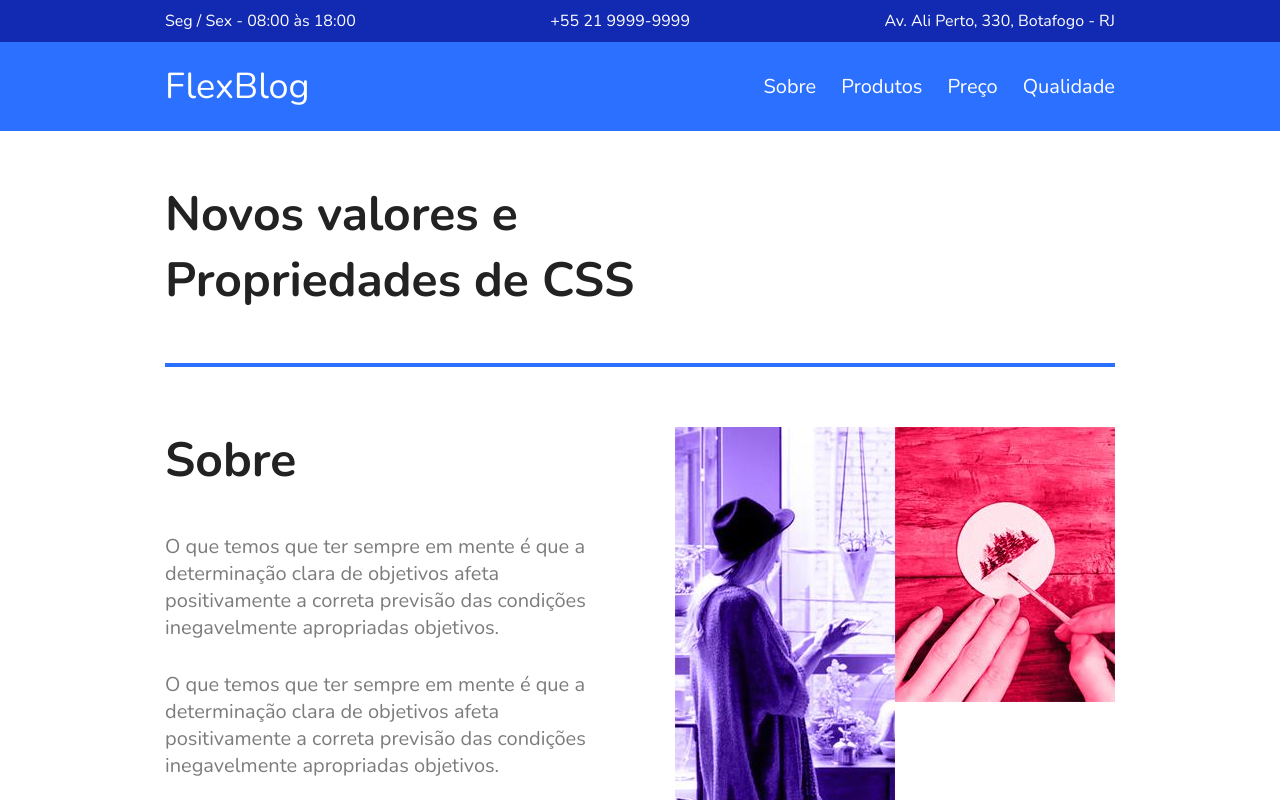
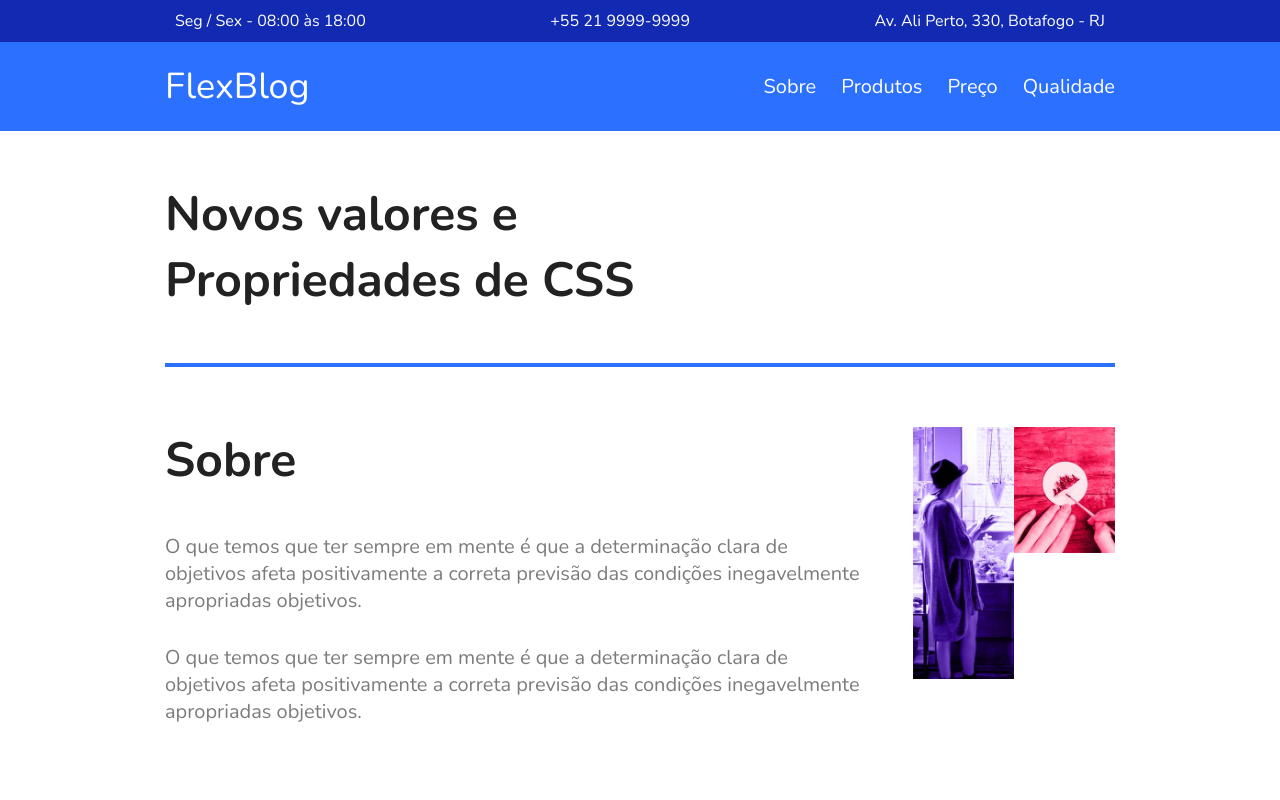
Before and after one commit to thiagorodriguezdev/FlexBlog, a plain HTML site: page index.html in a window 1280 px wide. Shown: the top 800 px of the page. Drawn offline with nearby package versions, Linux system fonts and the light colour scheme.

Commit message:
update style.css

```diff
--- a/css/style.css
+++ b/css/style.css
@@ -21,26 +21,44 @@ body {
   color: #222;
 }
 
+ul {
+  list-style: none;
+}
+
+a {
+  text-decoration: none;
+}
+
+img {
+  display: block;
+  max-width: 100%;
+}
+
 /* SUPERINFO */
 .superinfo-bg {
   background-color: #122ab2;
+  color: #fff;
 }
 .superinfo {
   display: flex;
   justify-content: space-between;
+  flex-wrap: wrap;
 
   max-width: 95rem;
   margin: 0 auto;
   padding: 1rem 0;
 }
 .superinfo p {
-  color: #fff;
   font-size: 1.6rem;
 }
 .superinfo a {
   font-size: 1.6rem;
   color: #fff;
   text-decoration: none;
+}
+.superinfo p,
+.superinfo a {
+  margin: 0 1rem;
 }
 
 /* HEADER */
```
